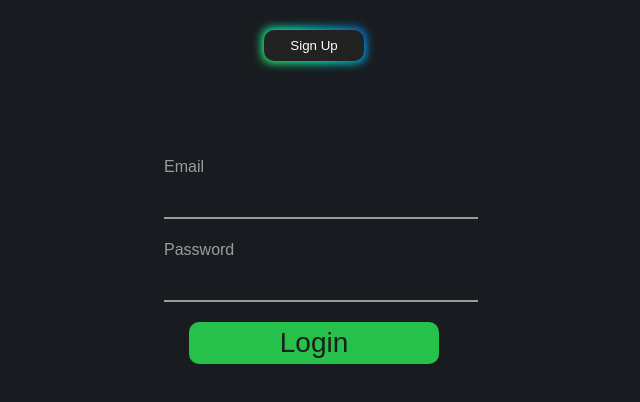
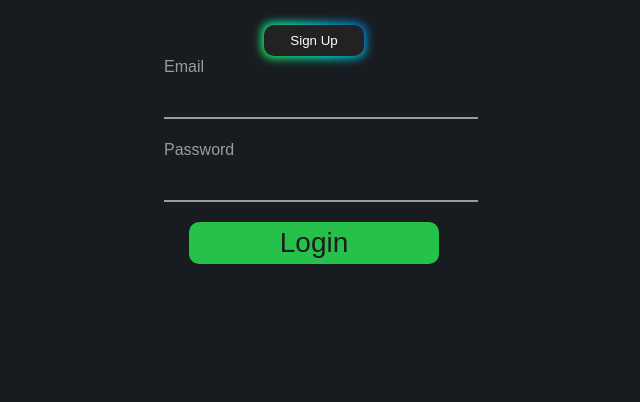
Before and after one commit to taras-hevko-vitech/chat-deem, a React (Create React App) app in the folder client/: page /login in a window 1280 px wide. Shown: the top 402 px of the page, without its empty margins (326-966 px from the left). Built offline with nearby package versions, Linux system fonts and the light colour scheme.

Commit message:
CA-31: Split login and sign-up

```diff
--- a/client/src/App.scss
+++ b/client/src/App.scss
@@ -56,3 +56,66 @@ ul {
     }
   }
 }
+
+.switcher {
+  padding: 0.6em 2em;
+  border: none;
+  outline: none;
+  color: rgb(255, 255, 255);
+  background: #111;
+  cursor: pointer;
+  position: relative;
+  z-index: 0;
+  border-radius: 10px;
+  user-select: none;
+  -webkit-user-select: none;
+  touch-action: manipulation;
+}
+
+.switcher:before {
+  content: "";
+  background: linear-gradient(
+                  45deg,
+                  #fffb00,
+                  #48ff00,
+                  #00ffd5,
+                  #002bff,
+                  #7a00ff
+  );
+  position: absolute;
+  top: -2px;
+  left: -2px;
+  background-size: 400%;
+  z-index: -1;
+  filter: blur(5px);
+  -webkit-filter: blur(5px);
+  width: calc(100% + 4px);
+  height: calc(100% + 4px);
+  animation: glowing-button 20s linear infinite;
+  transition: opacity 0.3s ease-in-out;
+  border-radius: 10px;
+}
+
+@keyframes glowing-button {
+  0% {
+    background-position: 0 0;
+  }
+  50% {
+    background-position: 400% 0;
+  }
+  100% {
+    background-position: 0 0;
+  }
+}
+
+.switcher:after {
+  z-index: -1;
+  content: "";
+  position: absolute;
+  width: 100%;
+  height: 100%;
+  background: #222;
+  left: 0;
+  top: 0;
+  border-radius: 10px;
+}
--- a/client/src/Layout.jsx
+++ b/client/src/Layout.jsx
@@ -6,11 +6,12 @@ import ChatComponent from "./components/ChatComponent/ChatComponent";
 import ProfileInformation from "./components/ProfileInformation/ProfileInformation";
 import { Navigate, Route, Routes } from "react-router";
 import AuthRoute from "./components/AuthRoute/AuthRoute";
-import AuthPage from "./pages/AuthPage";
 import useWindowDimensions from "./hooks/useWindowDimensions";
 import { useRecoilState } from "recoil";
 import { authState, selectedChatId } from "./state/atoms";
 import SelectChatBanner from "./components/SelectChatBanner/SelectChatBanner";
+import Login from "./components/Login/Login";
+import SignUpForm from "./components/SignUpForm/SignUpForm";
 
 function Layout() {
     const [auth] = useRecoilState(authState)
@@ -26,7 +27,10 @@ function Layout() {
                 {auth && <AppHeaderComponent />}
                 <Routes>
                     <Route exact path="/login" element={<AuthRoute guest>
-                        <AuthPage />
+                        <Login />
+                    </AuthRoute>} />
+                    <Route exact path="/sign-up" element={<AuthRoute guest>
+                        <SignUpForm />
                     </AuthRoute>} />
                     <Route exact path="/chat-deem" element={<AuthRoute authenticated>
                         <MessageList />
@@ -42,7 +46,10 @@ function Layout() {
     return (
             <Routes>
                 <Route exact path="/login" element={<AuthRoute guest>
-                    <AuthPage />
+                    <Login />
+                </AuthRoute>} />
+                <Route exact path="/sign-up" element={<AuthRoute guest>
+                    <SignUpForm />
                 </AuthRoute>} />
                 <Route path="/chat-deem" element={
                     <AuthRoute authenticated>
--- a/client/src/components/Login/Login.jsx
+++ b/client/src/components/Login/Login.jsx
@@ -4,8 +4,10 @@ import { authState } from "../../state/atoms";
 import { useRecoilState } from "recoil";
 import { LOGIN } from "../../graphql/user";
 import { useLazyQuery } from "@apollo/client";
+import { useNavigate } from "react-router";
 
 function Login() {
+    const navigate = useNavigate()
     const [email, setEmail] = useState("");
     const [password, setPassword] = useState("");
 
@@ -29,6 +31,7 @@ function Login() {
 
     return (
         <div className="login">
+            <button className="switcher" onClick={() => navigate("/sign-up")}>Sign Up</button>
             <form onSubmit={onSubmit}>
                 <label className="form__label">
                     Email
--- a/client/src/components/SignUpForm/SignUpForm.jsx
+++ b/client/src/components/SignUpForm/SignUpForm.jsx
@@ -4,8 +4,10 @@ import { useLazyQuery, useMutation } from "@apollo/client";
 import { LOGIN, USER_SIGNUP } from "../../graphql/user";
 import { useRecoilState } from "recoil";
 import { authState } from "../../state/atoms";
+import { useNavigate } from "react-router";
 
 function SignUpForm() {
+    const navigate = useNavigate()
     const [formValues, setFormValues] = useState({
         firstName: "",
         lastName: "",
@@ -67,6 +69,7 @@ function SignUpForm() {
     };
     return (
         <div className="sign-up">
+            <button className="switcher" onClick={() => navigate("/login")}>Login</button>
             <form onSubmit={onSubmit}>
                 <label className="form__label">
                     First Name
--- a/client/src/pages/AuthPage.jsx
+++ /dev/null
@@ -1,28 +0,0 @@
-import React, { useState } from "react";
-import "./AuthPage.scss";
-import Login from "../components/Login/Login";
-import SignUpForm from "../components/SignUpForm/SignUpForm";
-
-function AuthPage() {
-    const [page, setPage] = useState(0);
-
-    const buildForm = () => {
-        switch (page) {
-            case 0:
-                return <Login />;
-            case 1:
-                return <SignUpForm />;
-        }
-    };
-    return (
-        <div className="auth">
-            <div className="auth-switcher">
-                {page === 1 && <button className="switcher" onClick={() => setPage(0)}>Login</button>}
-                {page === 0 && <button className="switcher" onClick={() => setPage(1)}>Sign Up</button>}
-            </div>
-            {buildForm()}
-        </div>
-    );
-}
-
-export default AuthPage;
--- a/client/src/pages/AuthPage.scss
+++ /dev/null
@@ -1,76 +0,0 @@
-.auth {
-  display: flex;
-  flex-direction: column;
-  align-items: center;
-  justify-content: center;
-  padding: 30px;
-
-  .auth-switcher {
-    display: flex;
-    margin-bottom: 70px;
-
-    .switcher {
-      padding: 0.6em 2em;
-      border: none;
-      outline: none;
-      color: rgb(255, 255, 255);
-      background: #111;
-      cursor: pointer;
-      position: relative;
-      z-index: 0;
-      border-radius: 10px;
-      user-select: none;
-      -webkit-user-select: none;
-      touch-action: manipulation;
-    }
-
-    .switcher:before {
-      content: "";
-      background: linear-gradient(
-                      45deg,
-                      #fffb00,
-                      #48ff00,
-                      #00ffd5,
-                      #002bff,
-                      #7a00ff
-      );
-      position: absolute;
-      top: -2px;
-      left: -2px;
-      background-size: 400%;
-      z-index: -1;
-      filter: blur(5px);
-      -webkit-filter: blur(5px);
-      width: calc(100% + 4px);
-      height: calc(100% + 4px);
-      animation: glowing-button 20s linear infinite;
-      transition: opacity 0.3s ease-in-out;
-      border-radius: 10px;
-    }
-
-    @keyframes glowing-button {
-      0% {
-        background-position: 0 0;
-      }
-      50% {
-        background-position: 400% 0;
-      }
-      100% {
-        background-position: 0 0;
-      }
-    }
-
-    .switcher:after {
-      z-index: -1;
-      content: "";
-      position: absolute;
-      width: 100%;
-      height: 100%;
-      background: #222;
-      left: 0;
-      top: 0;
-      border-radius: 10px;
-    }
-
-  }
-}
```
